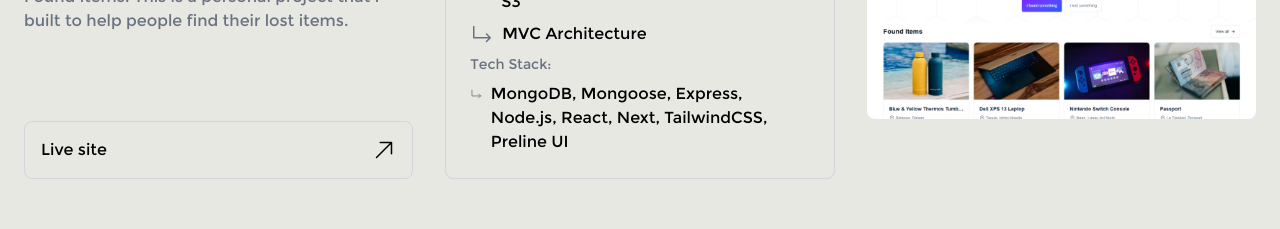
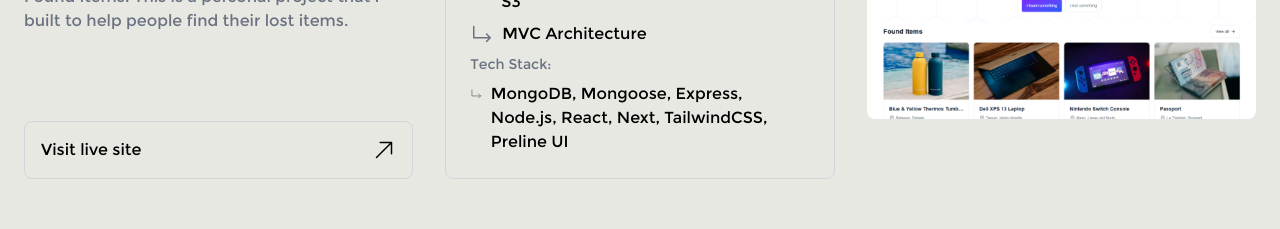
Before and after one commit to isaiah-quindo/portfolio, a Next.js app: page / in a window 1280 px wide. Shown: the part 1760-1989 px from the top of the page. Built offline with nearby package versions, Linux system fonts and the light colour scheme.

Commit message:
Refactor Investa Trading Grounds page to use a separate Header component and update link to live site

```diff
--- a/app/case-studies/investa-trading-grounds/page.tsx
+++ b/app/case-studies/investa-trading-grounds/page.tsx
@@ -1,9 +1,9 @@
 /* eslint-disable react/no-unescaped-entities */
 "use client";
 import Image from "next/image";
-import Link from "next/link";
 import { motion, useInView } from "framer-motion";
 import { useRef } from "react";
+import Header from "@/app/components/Header";
 
 export default function InvestaTradingGrounds() {
   const ref = useRef(null);
@@ -16,38 +16,9 @@ export default function InvestaTradingGrounds() {
         transition={{ duration: 1, delay: 1, ease: "easeInOut" }}
         className="absolute top-0 left-0 w-full z-50"
       >
-        <header className="border-b border-gray-800">
-          <nav className="max-w-7xl m-auto py-8">
-            <Link
-              href="/"
-              className="flex flex-row gap-4 items-center hover:text-blue-300 transition-all duration-300"
-            >
-              <svg
-                xmlns="http://www.w3.org/2000/svg"
-                fill="none"
-                viewBox="0 0 24 24"
-                strokeWidth={1.5}
-                stroke="currentColor"
-                className="size-6"
-              >
-                <path
-                  strokeLinecap="round"
-                  strokeLinejoin="round"
-                  d="M10.5 19.5 3 12m0 0 7.5-7.5M3 12h18"
-                />
-              </svg>
-
-              <Image
-                src="/images/wordmark.svg"
-                alt="Isaiah Quindo"
-                width={250}
-                height={100}
-              />
-            </Link>
-          </nav>
-        </header>
+        <Header />
       </motion.div>
-      <main className="main-case-study min-h-lvh px-6 pt-40">
+      <div className="main-case-study min-h-lvh px-6 pt-40">
         <div className="max-w-7xl m-auto">
           <motion.div
             initial={{ opacity: 0 }}
@@ -109,7 +80,7 @@ export default function InvestaTradingGrounds() {
             </div>
           </motion.div>
         </div>
-      </main>
+      </div>
       <motion.div
         initial={{ opacity: 0 }}
         animate={{ opacity: isInView ? 0 : 1 }}
--- a/app/components/CaseStudies.tsx
+++ b/app/components/CaseStudies.tsx
@@ -386,14 +386,17 @@ export default function CaseStudies() {
                   lost items.
                 </p>
               </motion.div>
-              <Link href="lost-and-found-ph-83d720ab6d69.herokuapp.com">
+              <Link
+                href="https://lost-and-found-ph-83d720ab6d69.herokuapp.com"
+                target="_blank"
+              >
                 <motion.div
                   initial={{ opacity: 0, y: 100 }}
                   animate={{ opacity: isInView ? 1 : 0, y: isInView ? 0 : 100 }}
                   transition={{ duration: 1, delay: 1, ease: "easeInOut" }}
                 >
                   <div className="rounded-lg border border-gray-300 hover:border-blue-300 transition-all duration-300 p-4 flex flex-row gap-2 justify-between">
-                    Live site
+                    Visit live site
                     <svg
                       xmlns="http://www.w3.org/2000/svg"
                       fill="none"
--- /dev/null
+++ b/app/components/Header.tsx
@@ -0,0 +1,37 @@
+import Link from "next/link";
+import Image from "next/image";
+
+export default function Header() {
+  return (
+    <header className="border-b border-gray-800">
+      <nav className="max-w-7xl m-auto py-8">
+        <Link
+          href="/"
+          className="flex flex-row gap-4 items-center hover:text-blue-300 transition-all duration-300"
+        >
+          <svg
+            xmlns="http://www.w3.org/2000/svg"
+            fill="none"
+            viewBox="0 0 24 24"
+            strokeWidth={1.5}
+            stroke="currentColor"
+            className="size-6"
+          >
+            <path
+              strokeLinecap="round"
+              strokeLinejoin="round"
+              d="M10.5 19.5 3 12m0 0 7.5-7.5M3 12h18"
+            />
+          </svg>
+
+          <Image
+            src="/images/wordmark.svg"
+            alt="Isaiah Quindo"
+            width={250}
+            height={100}
+          />
+        </Link>
+      </nav>
+    </header>
+  );
+}
```
